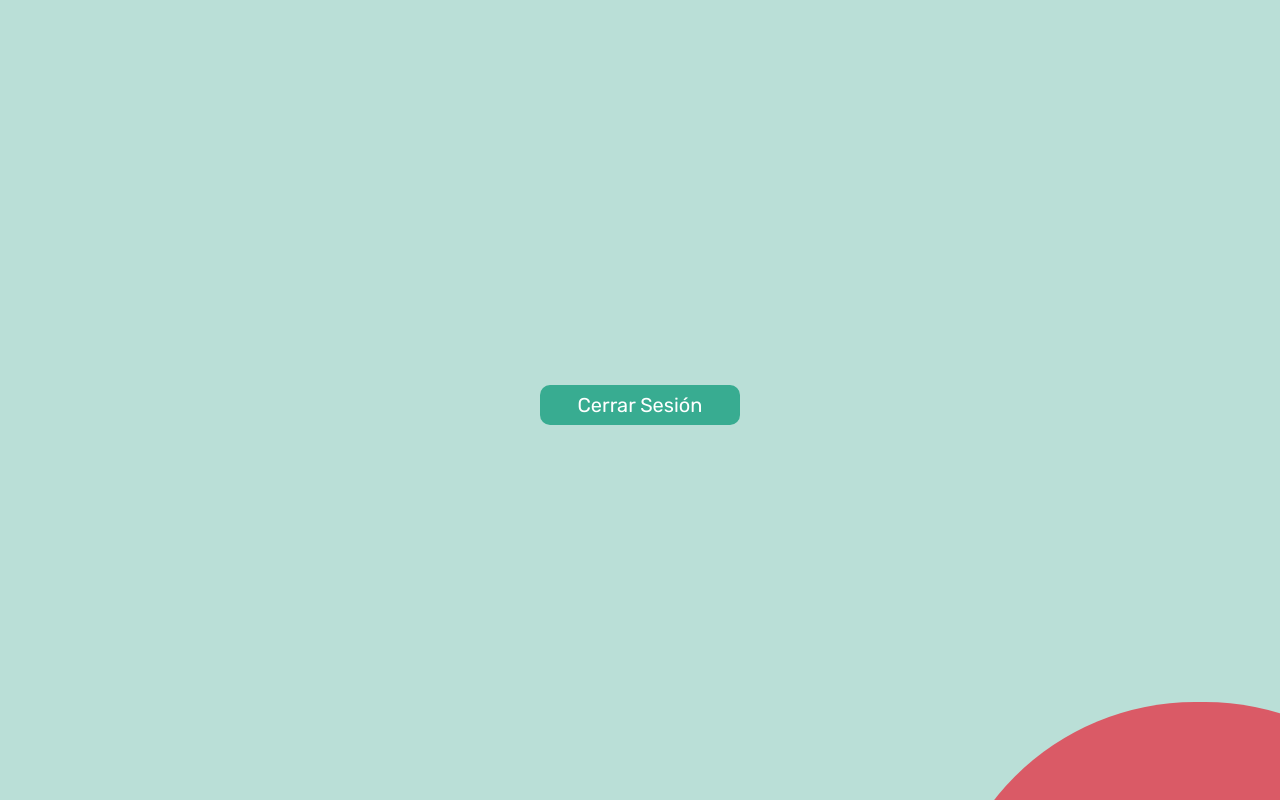
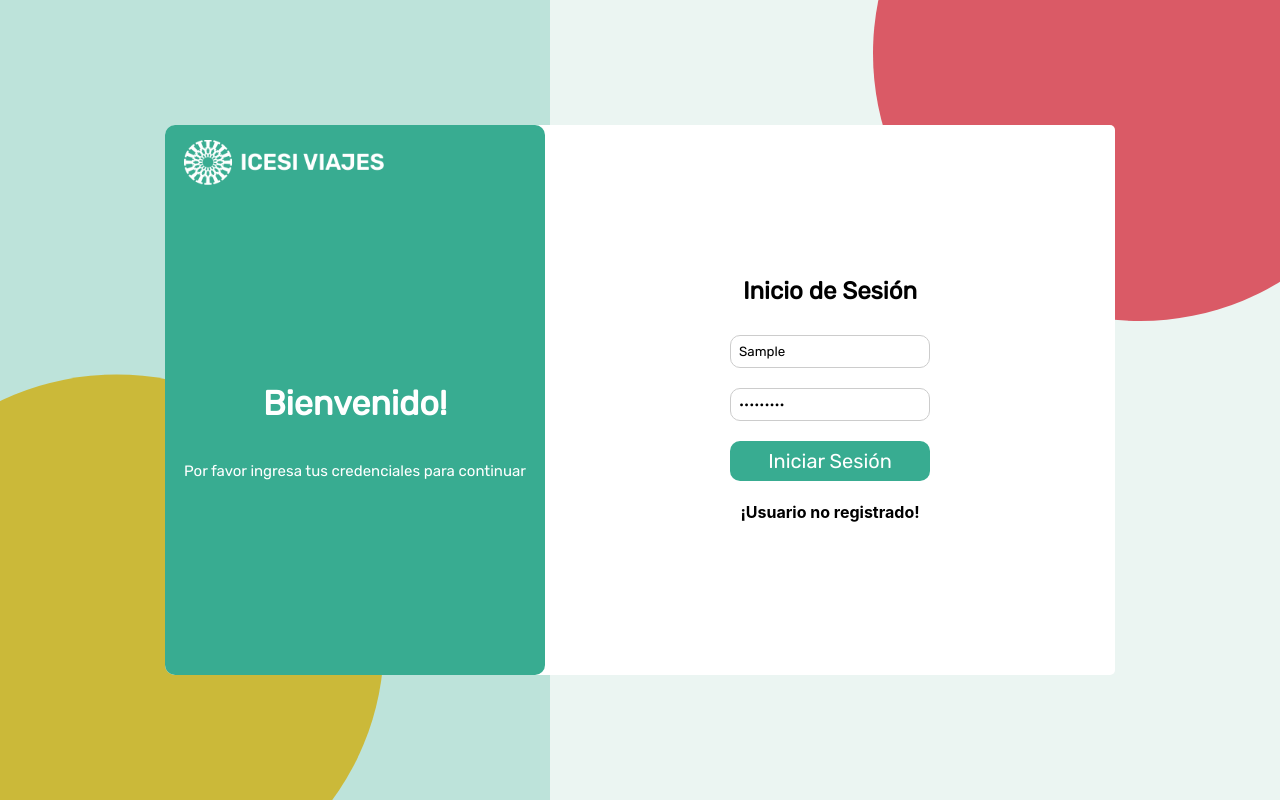
Before and after one commit to BrayanOrteg/icesi_viajes_react, a React (Create React App) app: page / in a window 1280 px wide. Both pictures are taken after typing "Sample", "Sample123" into the empty fields and a click on the button "Iniciar Sesión". Built offline with nearby package versions, Linux system fonts and the light colour scheme; no server answers.

Commit message:
Login and Logout

```diff
--- a/src/App.js
+++ b/src/App.js
@@ -1,21 +1,10 @@
 import './App.css';
-import Login from './loginComponent/Login';
-import Home from './homeComponent/Home';
-import { useState } from 'react';
+import AppContent from './AppContent';
 
 function App() {
 
-  const [user, setUser] = useState([])
   return (
-    <div>
-
-    {!user.length > 0 ? (
-      <Login setUser={setUser} />
-    ) : (
-      <Home user={user} setUser={setUser} />
-    )}
-
-  </div>
+    <AppContent />
   );
 }
 
--- /dev/null
+++ b/src/AppContent.js
@@ -0,0 +1,53 @@
+import * as React from 'react';
+import './App.css';
+import Login from './loginComponent/Login';
+import Home from './homeComponent/Home';
+import { request, setAuthHeader} from './axios_helper';
+
+export default class AppContent extends React.Component {
+
+    constructor(props) {
+        super(props);
+        this.state = {
+            componentToShow: "loginPage"
+        }
+    };
+
+    login = () => {
+        this.setState({componentToShow: "home"})
+    };
+
+    logout = () => {
+        this.setState({componentToShow: "loginPage"})
+    };
+
+    onLogin = (event, userName, password) => {
+        event.preventDefault();
+        request(
+            "POST",
+            "api/v1/users/login",
+            {
+                login: userName,
+                password: password
+            }).then(
+            (response) => {
+                this.setState({componentToShow: "home"});
+            }).catch(
+            (error) => {
+                setAuthHeader(null);
+                this.setState({componentToShow: "homeError"});
+            }
+        );
+    };
+
+    render() {
+        return (
+          <>
+            {(this.state.componentToShow === "loginPage" || this.state.componentToShow === "homeError") && <Login onLogin={this.onLogin} /> }
+            {this.state.componentToShow === "home" && <Home logout={this.logout}  />}
+          </>
+        );
+    };
+
+
+}
--- a/src/homeComponent/Home.js
+++ b/src/homeComponent/Home.js
@@ -1,32 +1,34 @@
 import React from 'react';
 import './Home.css';
 
-function Home({user, setUser}){
 
+export default class Home extends React.Component {
 
-
-  const handleLogout = async (e) => {
-    e.preventDefault();
-    setUser([ ])
+  constructor(props) {
+      super(props);
+      this.state = {
+        logout: props.logout,
+      };
   };
 
+  onLogout = () => {
+    this.state.logout();
+  };
+
+  render(){
 
     return (
         <html className='home-html-body'>
           <link href='https://fonts.googleapis.com/css?family=Rubik' rel='stylesheet'></link>
           <body className='home-html-body'>
 
-              <button type="submit" onClick={handleLogout} >Cerrar Sesión</button>
-
+              <button type="submit" onClick={this.onLogout} >Cerrar Sesión</button>
 
               <div className='circle-home'> </div>
 
           </body>
         </html>
 
-
-
     );
+  }
 }
-
-export default Home;
--- a/src/loginComponent/Login.js
+++ b/src/loginComponent/Login.js
@@ -3,42 +3,38 @@ import './Login.css';
 import logo from './assets/logo_icesi.png';
 import { request, setAuthHeader} from '../axios_helper';
 
-function Login({setUser}) {
-  const [userName, setUserName] = useState('');
-  const [password, setPassword] = useState('');
-  const [error, setError] = useState(false);
+export default class Login extends React.Component {
 
-  const handleSubmit = async (e) => {
-    e.preventDefault();
 
-    if (userName === "" || password === ""){
-        setError(true)
-        return
+    constructor(props) {
+        super(props);
+        this.state = {
+            userName: "",
+            password: "",
+            onLogin: props.onLogin,
+            error: false,
+        };
+    };
+
+
+    onChangeHandler = (event) => {
+        let name = event.target.name;
+        let value = event.target.value;
+        this.setState({[name] : value});
+    };
+
+    onSubmitLogin = (e) => {
+
+        if (this.state.userName === "" || this.state.password === ""){
+            this.setState({error: "true"});
+        }else{
+            this.setState({error: "false"});
+            this.state.onLogin(e, this.state.userName, this.state.password);
         }
 
+    };
 
-    request(
-        "POST",
-        "api/v1/users/login",
-        {
-            login: userName,
-            password: password
-        }).then(
-        (response) => {
-            setAuthHeader(response.data.token);
-
-        }).catch(
-        (error) => {
-            setError(true)
-            return
-        }
-    );
-
-
-    setError(false)
-
-    setUser([userName])
-  };
+    render(){
 
         return (
             <html className='login-html-body'>
@@ -68,16 +64,16 @@ function Login({setUser}) {
                         </div>
                         <div className="userLogin">
                             <h2>Inicio de Sesión</h2>
-                    <form id= "login" onSubmit={handleSubmit}>
+                            <form id= "login" onSubmit={this.onSubmitLogin}>
 
-                        <input className='loginInput' type="text" placeholder='Usuario' value={userName} onChange={(e) => setUserName(e.target.value)} />
+                                <input className='loginInput' type="text" placeholder='Usuario' name="userName" onChange={this.onChangeHandler} />
 
 
-                        <input className='loginInput' type="password" placeholder='Contraseña' value={password} onChange={(e) => setPassword(e.target.value)} />
+                                <input className='loginInput' type="password" placeholder='Contraseña' name="password" onChange={this.onChangeHandler}/>
 
                                 <button type="submit">Iniciar Sesión</button>
                             </form>
-                    {error && <p>Se deben llenar todos los campos</p>}
+                            {this.state.error && <h4 className='error-text'> ¡Usuario no registrado!</h4>}
                         </div>
                     </div>
 
@@ -89,5 +85,4 @@ function Login({setUser}) {
 
         );
     }
-
-export default Login;
+}
```
Lines whose indentation alone changed are shown as unchanged.
